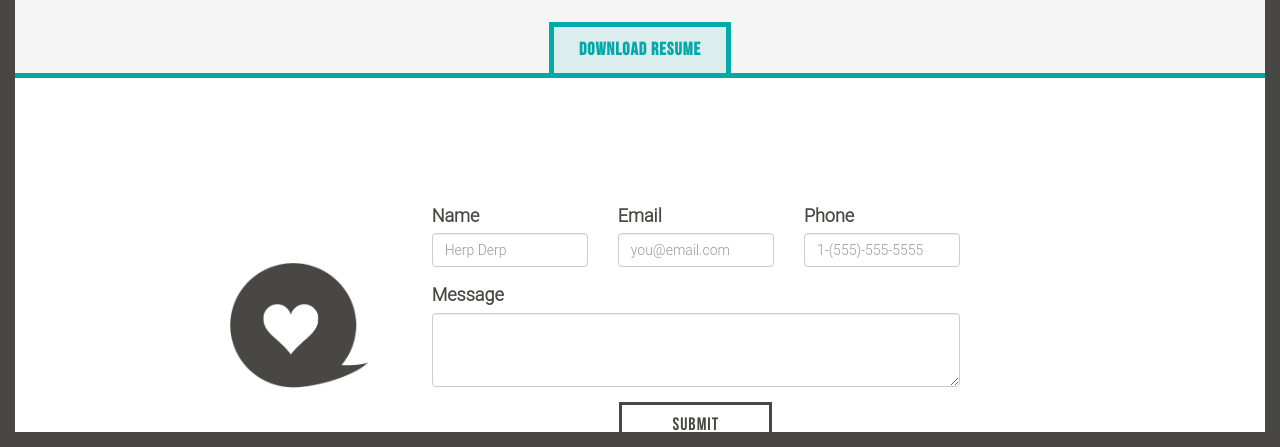
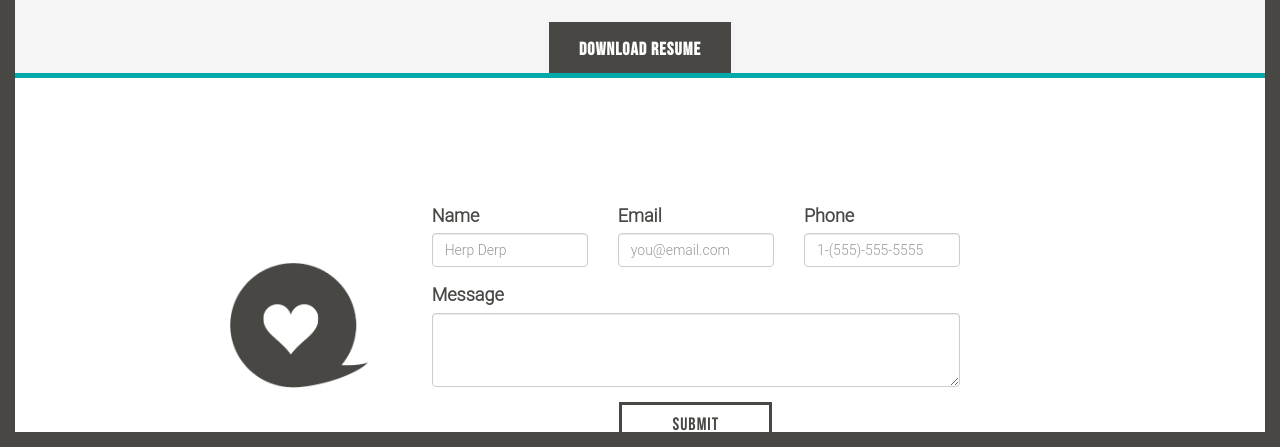
Before and after one commit to Maubas/maubas.github.io, a website: page index.html in a window 1280 px wide. In both pictures the pointer is over the button "DOWNLOAD RESUME". Shown: the part 3641-4088 px from the top of the page. Drawn offline with nearby package versions, Linux system fonts and the light colour scheme.

Commit message:
Restyles hover button for consistency.

```diff
--- a/assets/css/global.css
+++ b/assets/css/global.css
@@ -548,6 +548,7 @@ dd {
   letter-spacing: 1px;
 }
 .btn-resume:hover {
-  background-color: rgba(1, 169, 171, 0.1);
-  color: #01a9ab;
+  background-color: #494744;
+  border-color: #494744;
+  color: #FFF;
 }
--- a/assets/less/resume.less
+++ b/assets/less/resume.less
@@ -27,7 +27,8 @@ dd {
   letter-spacing: 1px;
 
   &:hover {
-    background-color: rgba(1, 169, 171, 0.1);
-    color: @teal;
+    background-color: @coffee;
+    border-color: @coffee;
+    color: #FFF;
   }
 }
```
